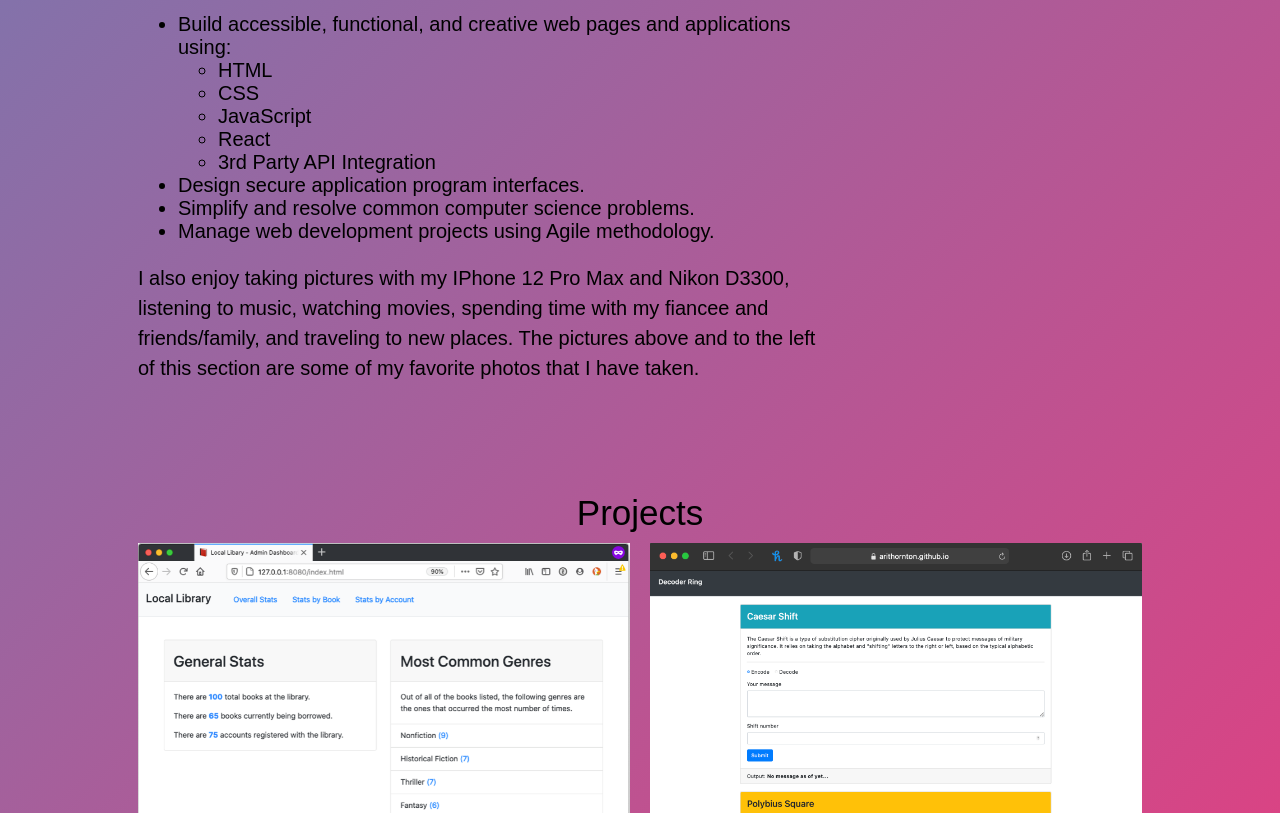
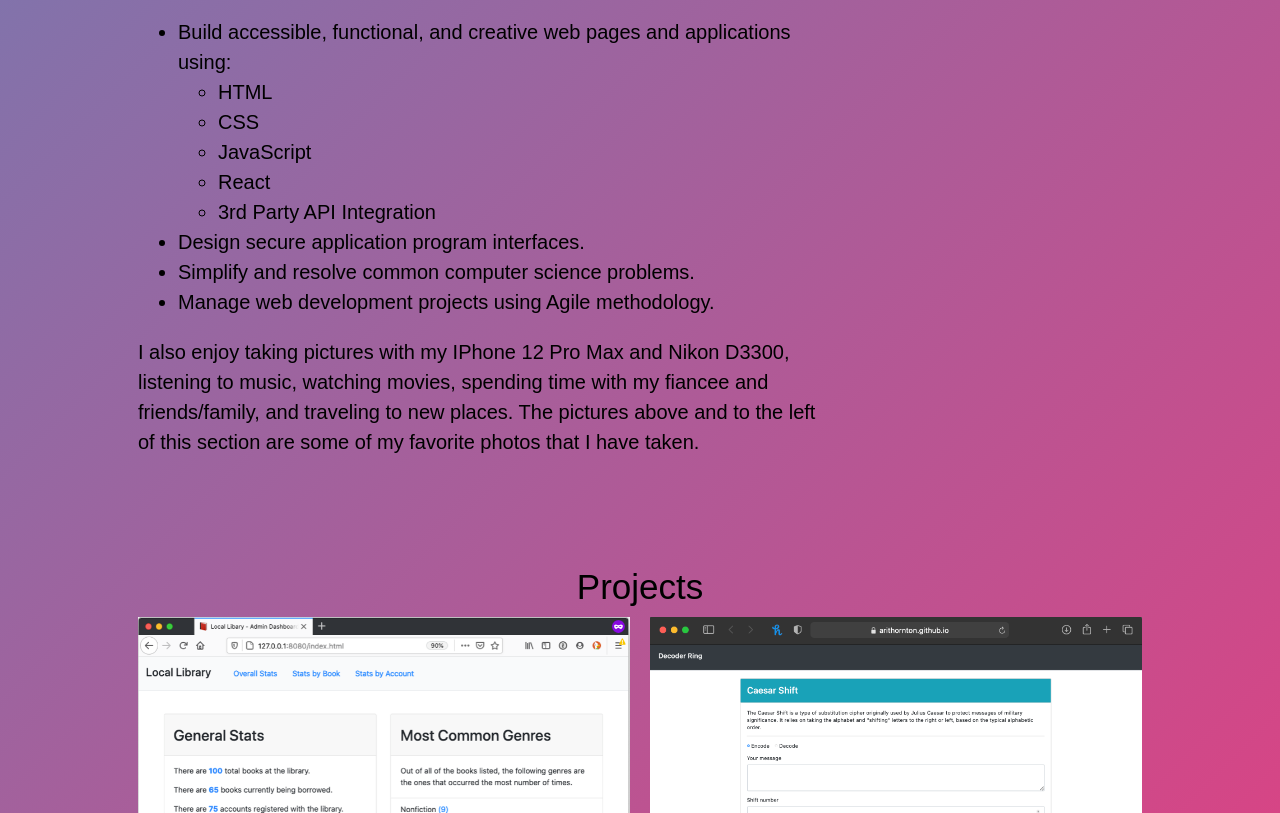
Before and after one commit to AriThornton/Portfolio, a plain HTML site: page index.html in a window 1280 px wide. Shown: the part 1269-2082 px from the top of the page. Drawn offline with Linux system fonts and the light colour scheme; a script that the page names is missing.

Commit message:
Update style.css

```diff
--- a/style.css
+++ b/style.css
@@ -91,9 +91,17 @@ section {
   margin-bottom: 100px;
 }
 
+div.list {
+  font-size: 20px;
+  font-family: 'Montserrat', sans-serif;
+  line-height: 1.5em;
+  margin-bottom: 0;
+}
+
 div.projects {
   text-align: center;
 }
+
 div.picture {
   width: 30%
 }
```
